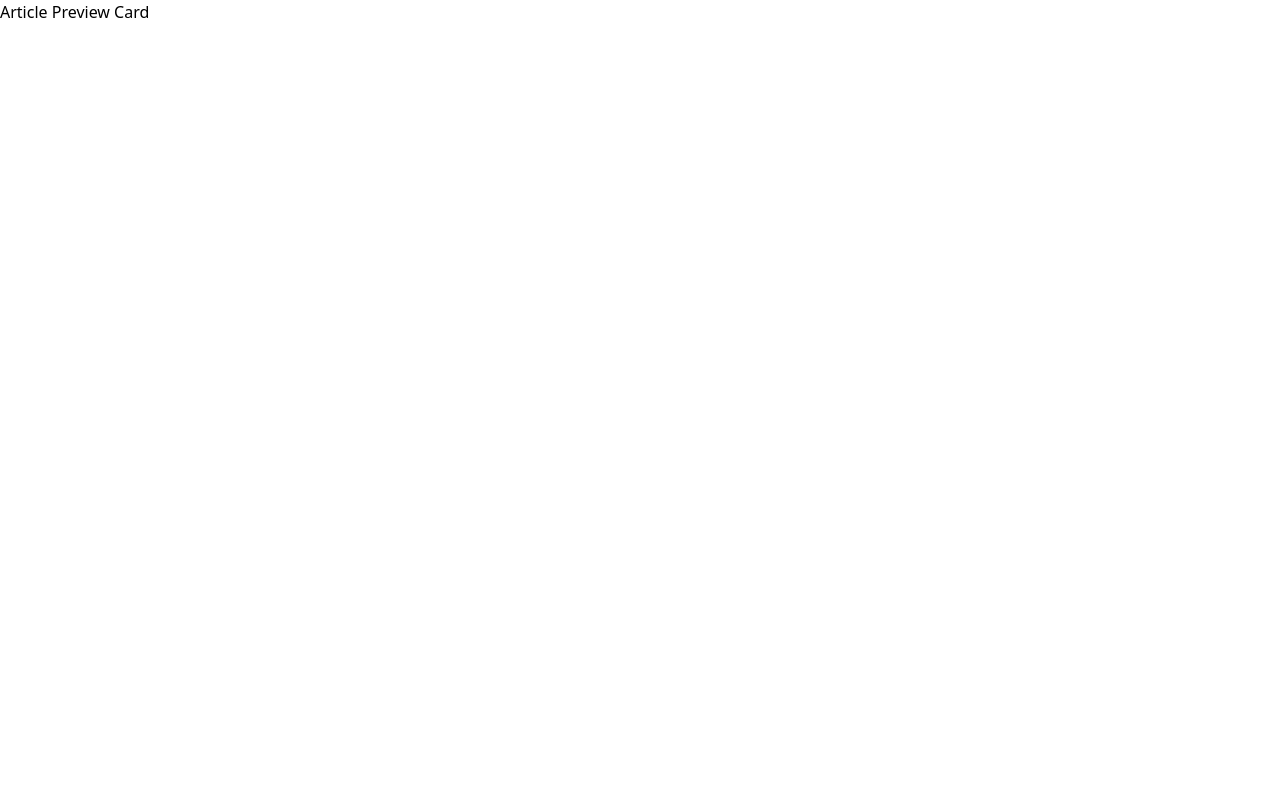
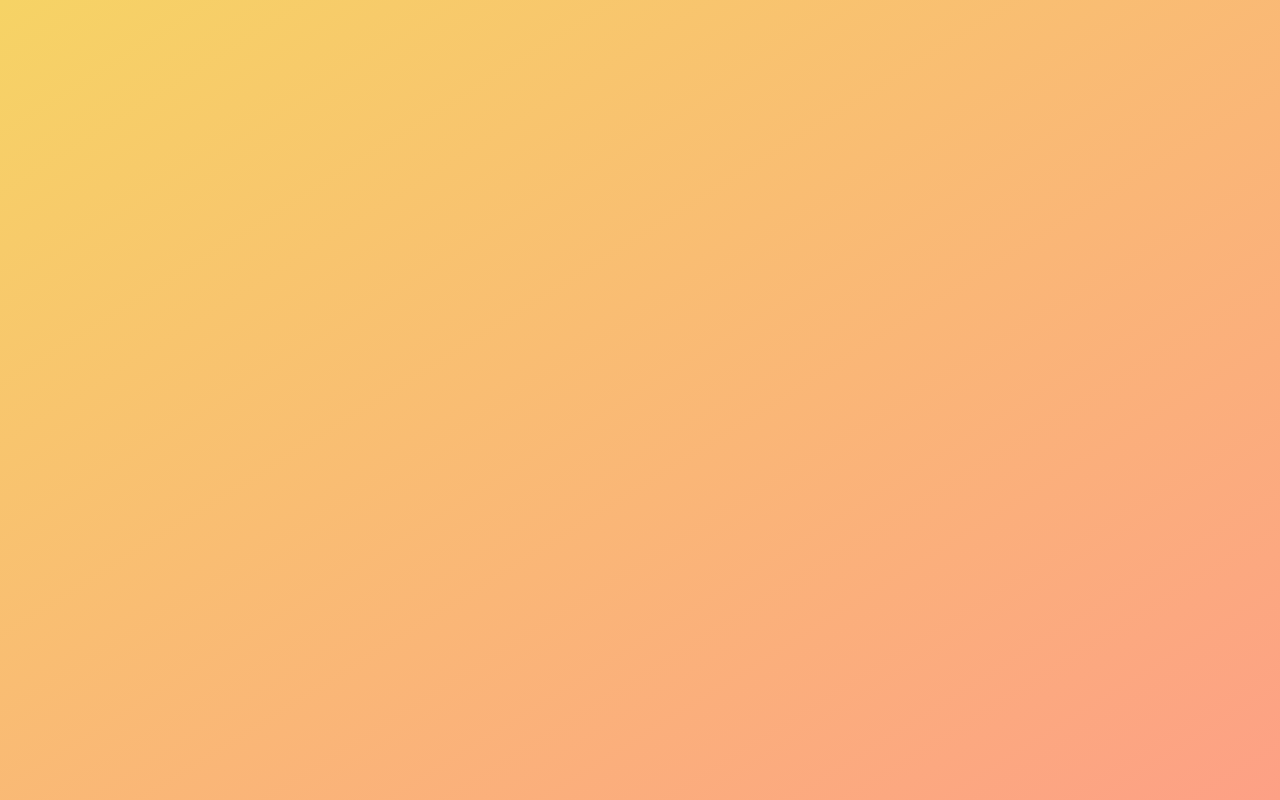
Before and after one commit to hassan-ak/wmd-tailwind-article-preview, a Next.js app: page / in a window 1280 px wide. Built offline with nearby package versions, Linux system fonts and the light colour scheme.

Commit message:
4. Create main page layout

```diff
--- a/src/app/layout.tsx
+++ b/src/app/layout.tsx
@@ -12,7 +12,7 @@ export default function RootLayout({
 }) {
   return (
     <html lang='en'>
-      <body>{children}</body>
+      <body className='antialiased'>{children}</body>
     </html>
   );
 }
--- a/src/app/page.tsx
+++ b/src/app/page.tsx
@@ -1,7 +1,7 @@
+import React from 'react';
+
 export default function Home() {
   return (
-    <div>
-      <h1>Article Preview Card</h1>
-    </div>
+    <div className='flex min-h-screen items-center justify-center bg-gradient-to-br from-[#F6D365] to-[#FDA085] p-6 sm:p-12'></div>
   );
 }
```
